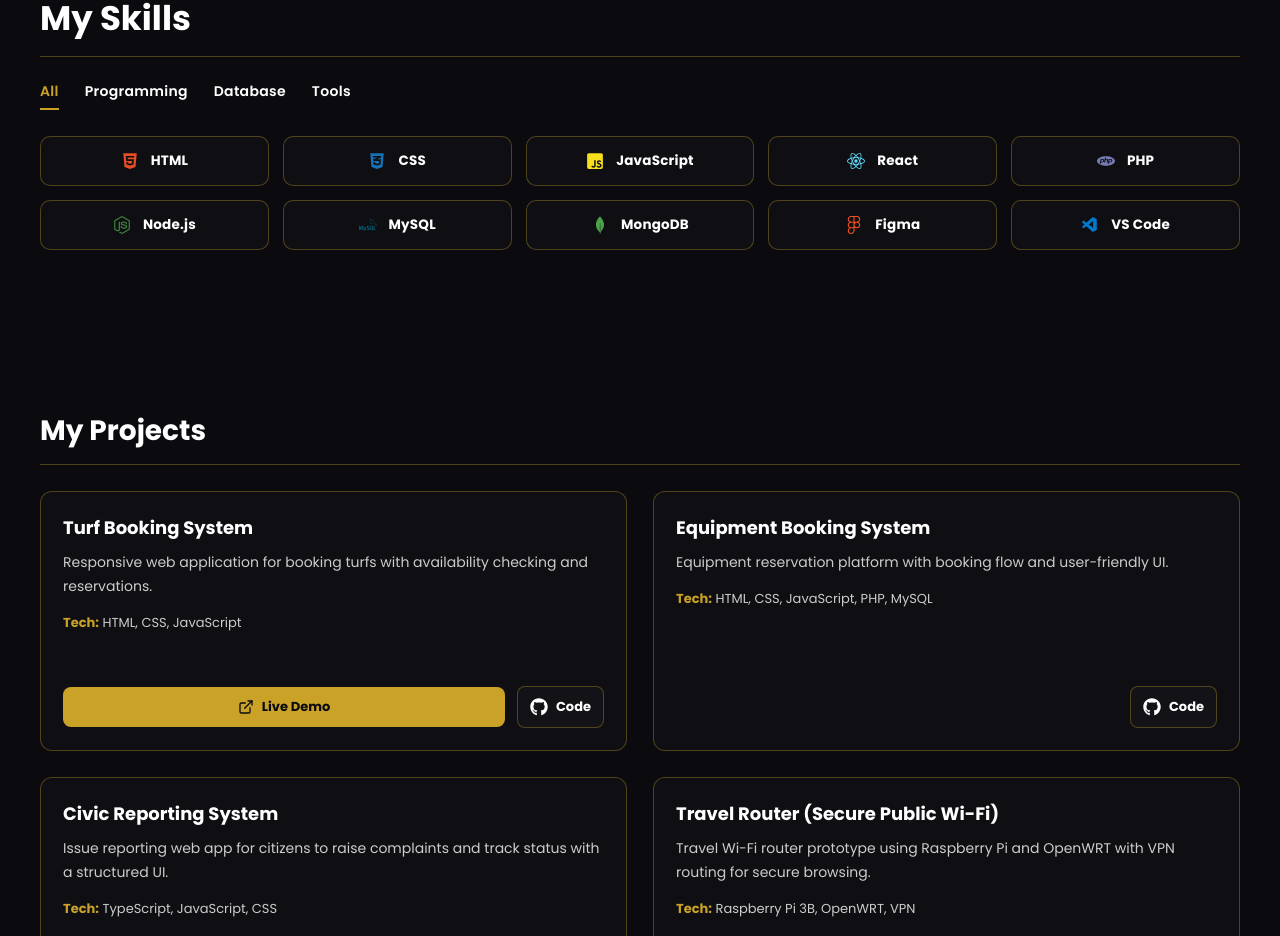
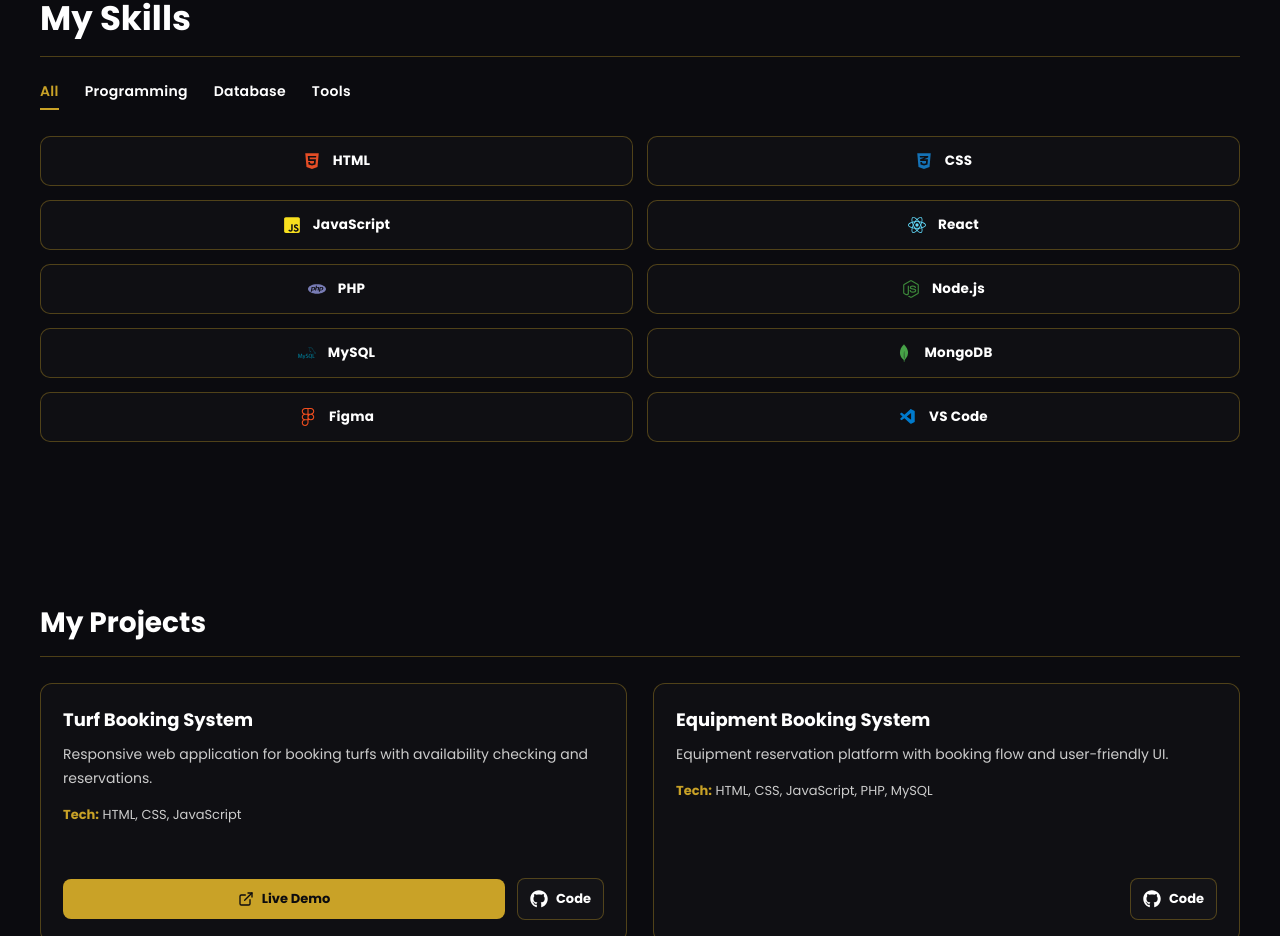
Before and after one commit to divyawebdesign/divya-portfolio, a React (Vite) app: page / in a window 1280 px wide. Shown: the part 1429-2365 px from the top of the page. Built offline with nearby package versions, Linux system fonts and the light colour scheme.

Commit message:
Updated code

```diff
--- a/src/components/Skills.jsx
+++ b/src/components/Skills.jsx
@@ -152,7 +152,7 @@ tabUnderline: {
 
   row: {
     display: "grid",
-    gridTemplateColumns: "repeat(auto-fit, minmax(190px, 1fr))",
+    gridTemplateColumns: "repeat(2, 1fr)", // TWO per row
     gap: "14px",
     width: "100%",
   },
@@ -164,7 +164,6 @@ tabUnderline: {
     justifyContent: "center",
     gap: "12px",
     padding: "14px 18px",
-    minWidth: "190px",
     borderRadius: "10px",
     border: "1px solid rgba(201,162,39,0.35)",
     background: "rgba(255,255,255,0.02)",
--- a/src/components/hero.css
+++ b/src/components/hero.css
@@ -21,7 +21,9 @@
     height: 180px !important;
     border-radius: 50% !important;
     object-fit: cover !important;
+    object-position: top center !important;
   }
+
 
 }
 
```
